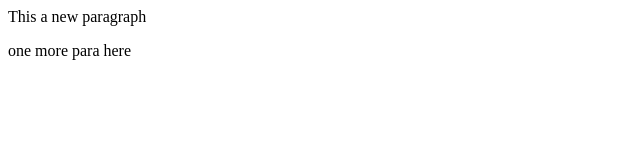
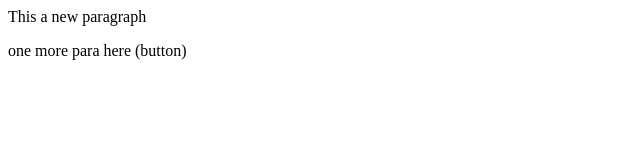
Before and after one commit to shubham12an-2007/localRepo, a plain HTML site: page index.html in a window 1280 px wide. Shown: the full height of the page, 0-640 px from the left. Drawn offline with Linux system fonts and the light colour scheme.

```diff
--- a/index.html
+++ b/index.html
@@ -1,2 +1,2 @@
 <p>This a new paragraph </p>
-<p>one more para here </p>
+<p>one more para here  (button)</p>
```
